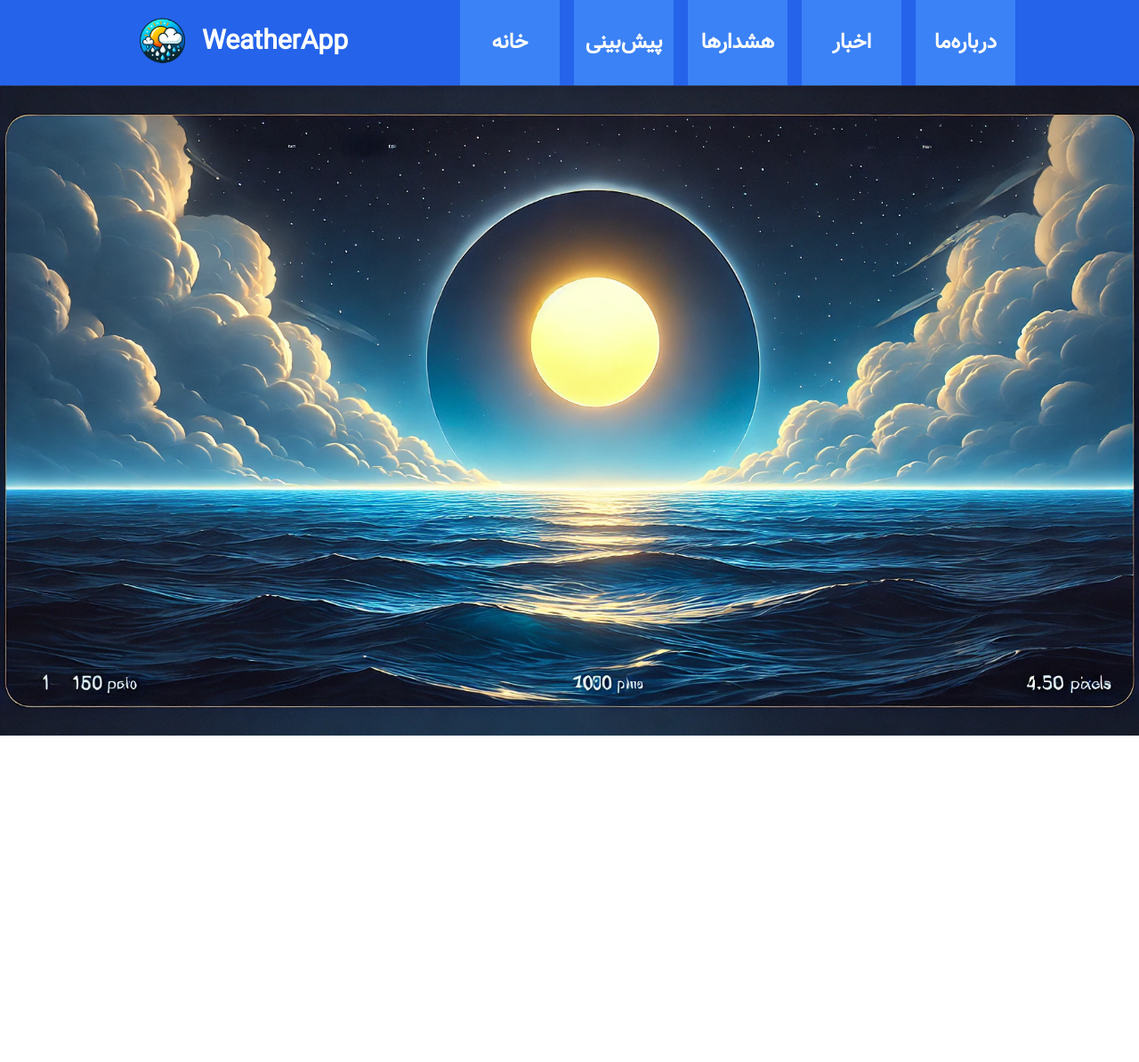
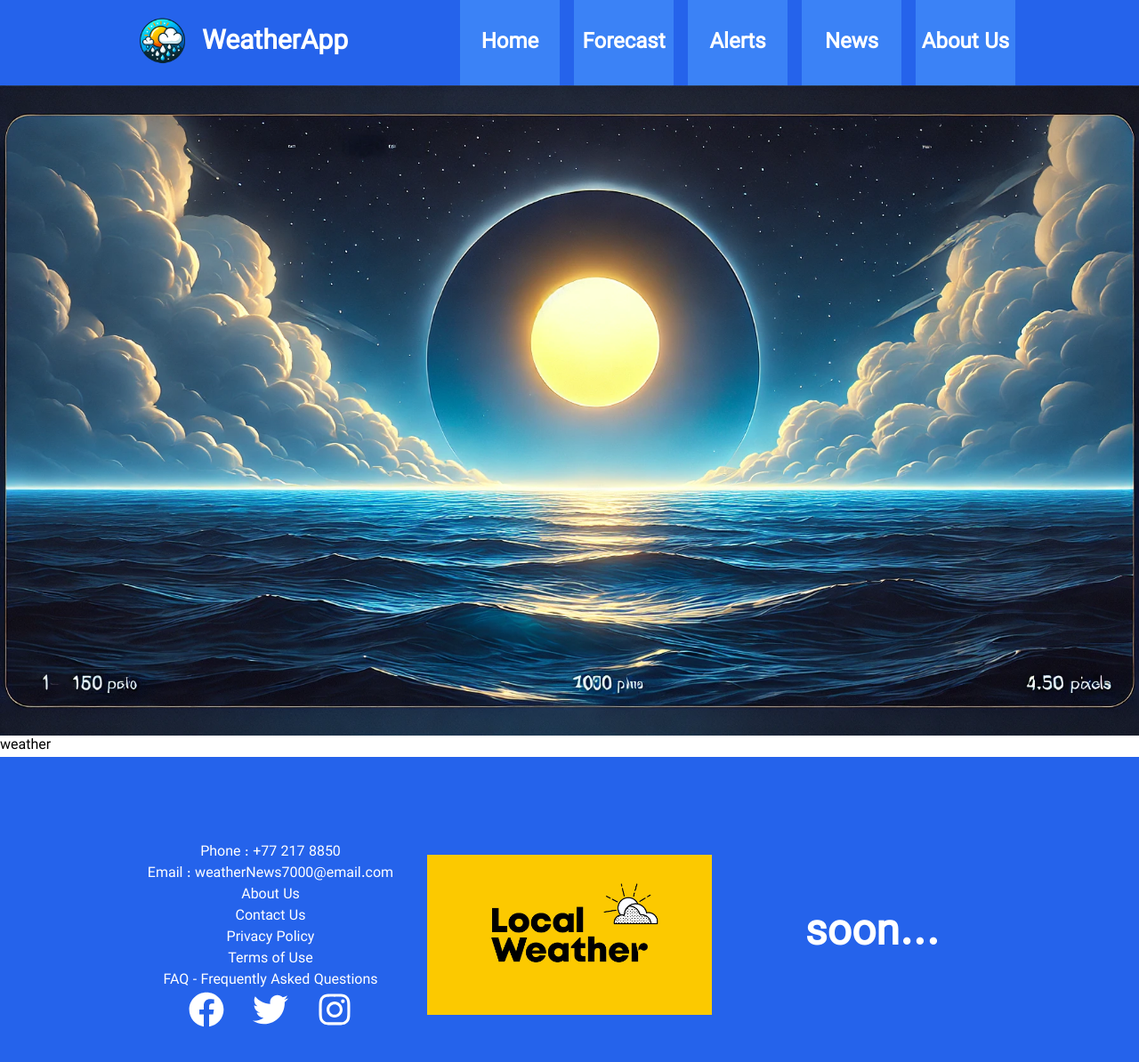
Before and after one commit to pouyanAghajani/Weather, a React (Vite) app: page / in a window 1280 px wide. Shown: the top 1194 px of the page at 89% size. Before the commit the page ends 827 px from the top, so only its background shows below. Built offline with nearby package versions, Linux system fonts and the light colour scheme; no server answers.

Commit message:
feat: add dashboard layout and responsive footer

```diff
--- a/libs/components/index.ts
+++ b/libs/components/index.ts
@@ -1,4 +1,4 @@
-export { default as Baner } from './headerBaner';
+export { default as Baner } from '../layouts/headerBaner';
 export { default as Nav } from './nav';
 export { default as SearchBar } from './searchBar';
 export { default as SocialMedia } from './socialMedia';
--- a/libs/components/nav/nav.tsx
+++ b/libs/components/nav/nav.tsx
@@ -5,31 +5,31 @@ const Nav: React.FC = () => {
         href="/"
         className="flex h-24 w-28 items-center justify-center  bg-blue-500 hover:bg-blue-800"
       >
-        خانه
+        Home
       </a>
       <a
         href="/forecast"
         className="flex h-24 w-28 items-center justify-center bg-blue-500  hover:bg-blue-800"
       >
-        پیش‌بینی
+        Forecast
       </a>
       <a
         href="/alerts"
         className="flex h-24 w-28 items-center justify-center bg-blue-500  hover:bg-blue-800"
       >
-        هشدارها
+        Alerts
       </a>
       <a
         href="/news"
         className="flex h-24 w-28 items-center justify-center bg-blue-500  hover:bg-blue-800"
       >
-        اخبار
+        News
       </a>
       <a
         href="/about"
         className="flex h-24 w-28 items-center justify-center bg-blue-500  hover:bg-blue-800"
       >
-        درباره‌ما
+        About Us
       </a>
     </nav>
   );
--- a/libs/components/searchBar/searchbar.tsx
+++ b/libs/components/searchBar/searchbar.tsx
@@ -5,8 +5,8 @@ const Searchbar: React.FC = () => {
     <div className="hidden items-center space-x-2 2xl:flex">
       <input
         type="text"
-        placeholder="جستجوی مکان"
-        className="rounded-lg border-2 border-white bg-blue-500 px-3 py-1 text-white placeholder:text-white focus:bg-blue-800 focus:outline-none"
+        placeholder="Location Search"
+        className="rounded-lg border-2 border-white bg-blue-500 px-3 py-1 pt-2 text-white placeholder:text-white focus:bg-blue-800 focus:outline-none"
       />
       <button>
         <FaSearch className="size-5" />
--- /dev/null
+++ b/libs/layouts/dashboard/dashboard.tsx
@@ -0,0 +1,20 @@
+import { Footer, Header } from '@libs/layouts';
+import type { ReactNode } from 'react';
+
+import Baner from '../headerBaner';
+
+interface myprop {
+  children: ReactNode;
+}
+
+const Dashboard: React.FC<myprop> = ({ children }) => {
+  return (
+    <div>
+      <Header />
+      <Baner />
+      <main>{children}</main>
+      <Footer />
+    </div>
+  );
+};
+export default Dashboard;
--- /dev/null
+++ b/libs/layouts/dashboard/index.ts
@@ -0,0 +1 @@
+export { default } from './dashboard';
--- a/libs/layouts/footer/footer.tsx
+++ b/libs/layouts/footer/footer.tsx
@@ -1,3 +1,49 @@
-export const footer = () => {
-  return <div>iran</div>;
+import { FaFacebook, FaInstagram, FaTwitter } from 'react-icons/fa';
+
+import imgfoo from '../../assets/image/imgfoo.webp';
+import imgfoocenter from '../../assets/image/imgfoocenter.webp';
+
+const Footer: React.FC = () => {
+  return (
+    <div className="flex items-center justify-center gap-5 bg-blue-600 py-10 text-white">
+      <div className="flex size-80 items-center justify-center ">
+        <div className=" flex flex-col items-center pl-2">
+          <div>Phone : +77 217 8850</div>
+          <div>Email : weatherNews7000@email.com</div>
+          <div>About Us</div>
+          <div>Contact Us</div>
+          <div>Privacy Policy</div>
+          <div>Terms of Use</div>
+          <div>FAQ - Frequently Asked Questions</div>
+          <div className="flex gap-8">
+            <div>
+              <a href="https://facebook.com" target="_blank" rel="noreferrer">
+                <FaFacebook className="size-10 hover:text-gray-300" />
+              </a>
+            </div>
+            <div>
+              <a href="https://twitter.com" target="_blank" rel="noreferrer">
+                <FaTwitter className="size-10 hover:text-gray-300" />
+              </a>
+            </div>
+            <div>
+              <a href="https://instagram.com" target="_blank" rel="noreferrer">
+                <FaInstagram className="size-10 hover:text-gray-300" />
+              </a>
+            </div>
+          </div>
+        </div>
+      </div>
+      <div className="hidden size-80 items-center md:flex">
+        <img src={imgfoo} alt="Error" />
+      </div>
+      <div className="hidden size-80 items-center justify-center text-5xl  font-semibold lg:flex">
+        soon...
+      </div>
+      <div className="hidden size-80 items-center justify-center text-5xl  font-semibold xl:flex ">
+        soon...
+      </div>
+    </div>
+  );
 };
+export default Footer;
--- /dev/null
+++ b/libs/layouts/footer/index.ts
@@ -0,0 +1 @@
+export { default } from './footer';
--- a/libs/layouts/index.ts
+++ b/libs/layouts/index.ts
@@ -1 +1,2 @@
+export { default as Footer } from './footer';
 export { default as Header } from './header';
--- a/routes/Home.tsx
+++ b/routes/Home.tsx
@@ -1,12 +1,4 @@
-import { Baner } from '@libs/components';
-import { Header } from '@libs/layouts';
-
 const Home = () => {
-  return (
-    <div>
-      <Header />
-      <Baner />
-    </div>
-  );
+  return <div>weather</div>;
 };
 export default Home;
--- a/routes/routes.tsx
+++ b/routes/routes.tsx
@@ -1,3 +1,4 @@
+import Dashboard from '@libs/layouts/dashboard';
 import { lazy, Suspense } from 'react';
 import { Route, Routes } from 'react-router-dom';
 
@@ -5,11 +6,13 @@ const Home = lazy(() => import('./Home'));
 
 const Rout = () => {
   return (
-    <Suspense fallback={<div>Loading...</div>}>
-      <Routes>
-        <Route path="/" element={<Home />} />
-      </Routes>
-    </Suspense>
+    <Dashboard>
+      <Suspense fallback={<div>Loading...</div>}>
+        <Routes>
+          <Route path="/" element={<Home />} />
+        </Routes>
+      </Suspense>
+    </Dashboard>
   );
 };
 export default Rout;
```
Also changed, not shown: libs/assets/image/imgfoo.webp (added), libs/assets/image/imgfoocenter.webp (added), libs/layouts/headerBaner/baner.tsx (renamed from libs/components/headerBaner/baner.tsx), libs/layouts/headerBaner/index.ts (renamed from libs/components/headerBaner/index.ts).
